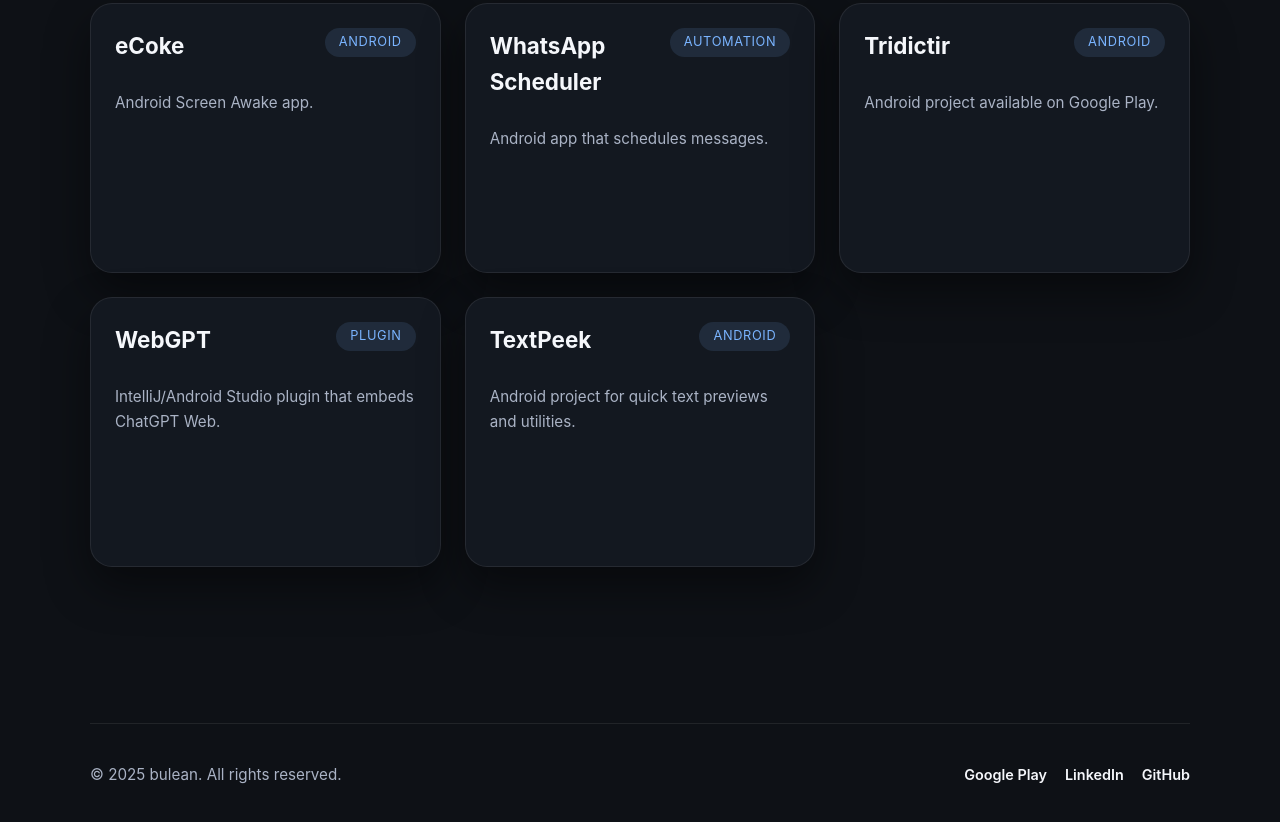
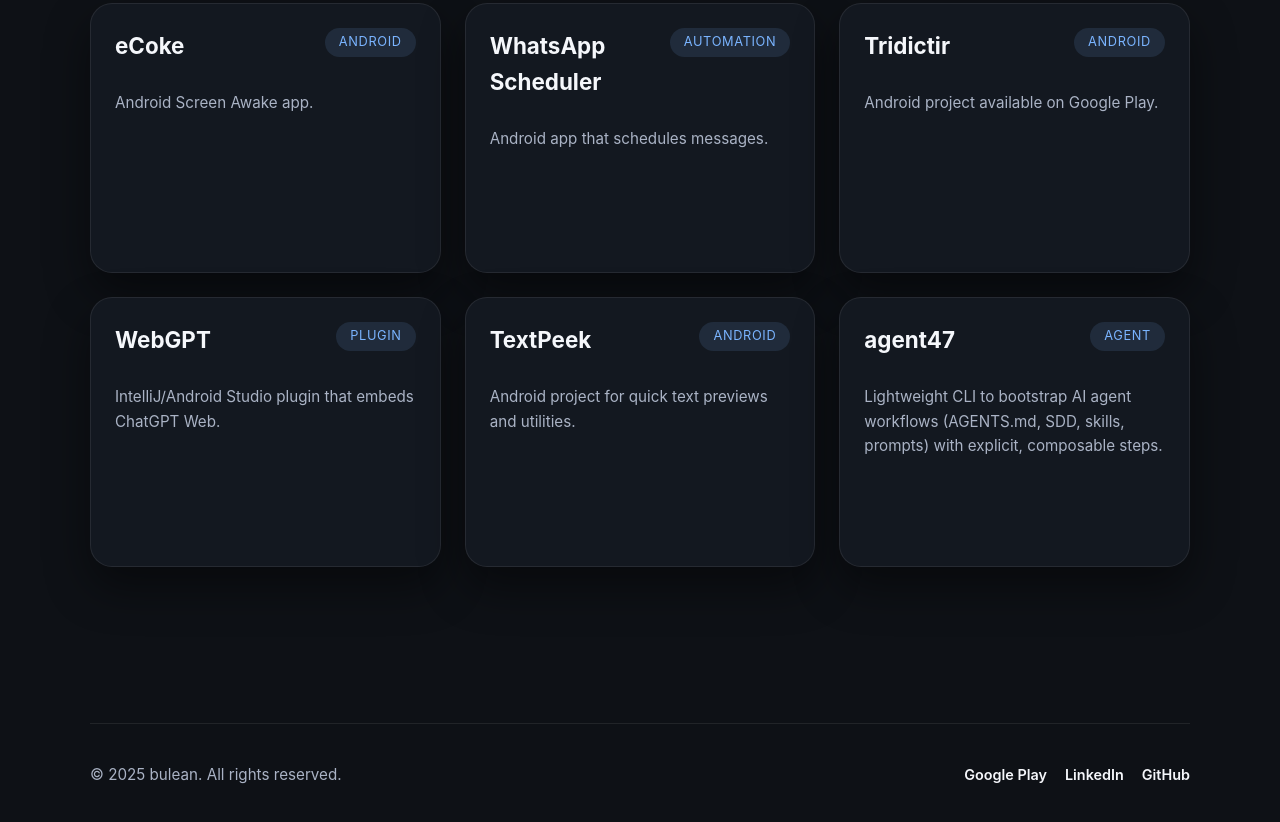
Before and after one commit to leanbusqts/bulean-web, a website: page index.html in a window 1280 px wide. Shown: the part 1161-1983 px from the top of the page. Drawn offline with Linux system fonts and the light colour scheme.

Commit message:
add agent47 card and action

```diff
--- a/index.html
+++ b/index.html
@@ -169,6 +169,15 @@
               Android project for quick text previews and utilities.
             </p>
           </a>
+          <a class="card project-card project-card-link" href="https://github.com/leanbusqts/agent47" target="_blank" rel="noopener" data-project-name="agent47">
+            <div class="project-header">
+              <h3>agent47</h3>
+              <span class="project-badge">Agent</span>
+            </div>
+            <p>
+              Lightweight CLI to bootstrap AI agent workflows (AGENTS.md, SDD, skills, prompts) with explicit, composable steps.
+            </p>
+          </a>
         </div>
       </section>
 
```
